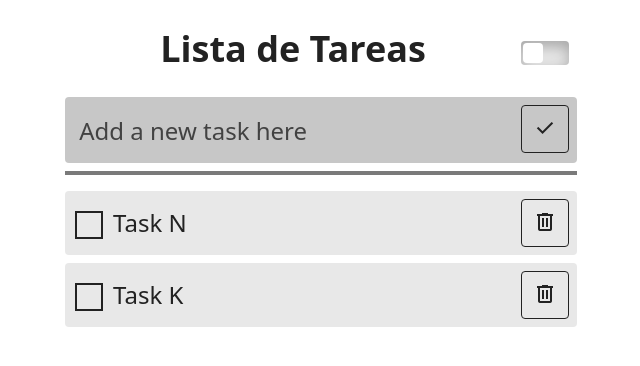
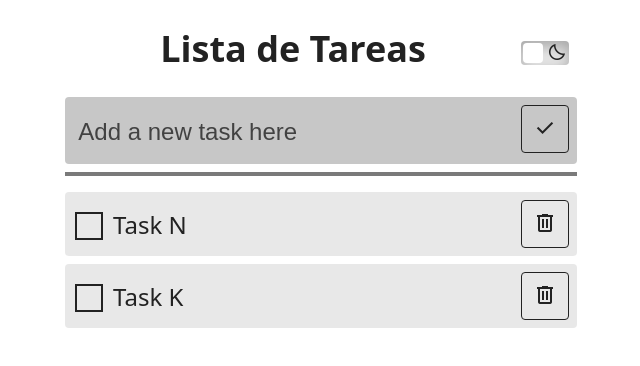
Before and after one commit to Kryosen/Lista_de_tareas_final, an Angular app: page / in a window 1280 px wide. Shown: the top 366 px of the page, without its empty margins (319-959 px from the left). Built offline with nearby package versions, Linux system fonts and the light colour scheme.

Commit message:
Icon on nightMode and Enter to submit tasks

```diff
--- a/src/app/header/title/title.component.scss
+++ b/src/app/header/title/title.component.scss
@@ -1,6 +1,4 @@
 h1 {
-  font-family: system-ui, -apple-system, BlinkMacSystemFont, "Segoe UI", Roboto,
-    Oxygen, Ubuntu, Cantarell, "Open Sans", "Helvetica Neue", sans-serif;
   font-size: 36px;
   text-align: center;
   color: var(--body-font-color);
--- a/src/app/shared/toggle-button/toggle-button.component.html
+++ b/src/app/shared/toggle-button/toggle-button.component.html
@@ -5,5 +5,9 @@
     id="dark-mode"
     (change)="onThemeSwitchChange()"
   />
-  <label class="darkToggleLabel" for="dark-mode"></label>
+  <label class="darkToggleLabel" for="dark-mode"
+    ><span class="material-symbols-outlined modeIcon">
+      clear_night
+    </span></label
+  >
 </div>
--- a/src/app/shared/toggle-button/toggle-button.component.scss
+++ b/src/app/shared/toggle-button/toggle-button.component.scss
@@ -27,7 +27,7 @@
 .darkToggleInput:checked ~ .darkToggleLabel:after {
   left: 46px;
   transform: translateX(-100%);
-  background: var(--body-font-placeholder-color);
+  background: var(--nightmode-color);
 }
 
 .darkToggleInput:checked + .darkToggleLabel {
@@ -37,3 +37,18 @@
 .darkToggleInput {
   display: none;
 }
+
+.modeIcon {
+  float: right;
+  padding-top: 1px;
+  padding-right: 2px;
+  font-size: 20px;
+  color: var(--body-border-color);
+
+  &::after {
+    content: "sunny";
+    float: left;
+    padding-right: 4px;
+    color: var(--body-border-color);
+  }
+}
--- a/src/app/task-add/task-input/task-input.component.scss
+++ b/src/app/task-add/task-input/task-input.component.scss
@@ -4,8 +4,6 @@
   border: 0px;
   padding: 0;
   margin-right: 0.5rem;
-  font-family: system-ui, -apple-system, BlinkMacSystemFont, "Segoe UI", Roboto,
-    Oxygen, Ubuntu, Cantarell, "Open Sans", "Helvetica Neue", sans-serif;
   font-size: 24px;
   background-color: transparent;
   color: var(--body-font-color);
--- a/src/app/tasks-list/task/task-description/task-description.component.html
+++ /dev/null
@@ -1 +0,0 @@
-<p>task-description works!</p>
--- a/src/app/tasks-list/task/task.component.scss
+++ b/src/app/tasks-list/task/task.component.scss
@@ -17,4 +17,7 @@ li {
   font-size: 24px;
   flex: 1;
   color: var(--body-font-color);
+  text-overflow: ellipsis;
+  white-space: nowrap;
+  overflow: hidden;
 }
--- a/src/app/tasks-list/task/task.module.ts
+++ b/src/app/tasks-list/task/task.module.ts
@@ -1,12 +1,11 @@
 import { NgModule } from '@angular/core';
 import { CommonModule } from '@angular/common';
 import { TaskComponent } from './task.component';
-import { TaskDescriptionComponent } from './task-description/task-description.component';
 import { SharedModule } from '../../shared/shared.module';
 
 @NgModule({
-  declarations: [TaskComponent, TaskDescriptionComponent],
+  declarations: [TaskComponent],
   imports: [CommonModule, SharedModule],
-  exports: [TaskDescriptionComponent, SharedModule, TaskComponent],
+  exports: [SharedModule, TaskComponent],
 })
 export class TaskModule {}
--- a/src/styles.scss
+++ b/src/styles.scss
@@ -20,6 +20,7 @@ body {
   --box-add-task-color-hover: rgba(34, 34, 34, 0.2);
   --hr-color: rgba(34, 34, 34, 0.6);
   --backdrop-filter-color: blur(5px);
+  --nightmode-color: rgba(34, 34, 34, 0.8);
 }
 
 [data-theme="dark"] {
@@ -33,4 +34,5 @@ body {
   --box-add-task-color-hover: rgba(255, 255, 255, 0.25);
   --hr-color: rgba(255, 255, 255, 0.4);
   --backdrop-filter-color: blur(10px);
+  --nightmode-color: rgb(137, 137, 137);
 }
```
Also changed, not shown: src/app/tasks-list/task/task-description/task-description.component.ts (deleted, +0 -10 lines), src/app/tasks-list/task/task-description/task-description.component.scss (deleted), 1 other file (tests, documents, lock files or other folders).
